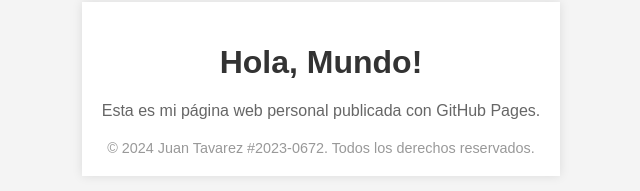
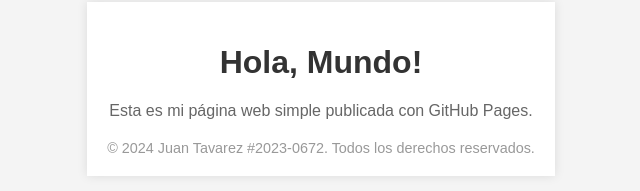
Before and after one commit to JuanAtavarez/juanatavarez.github.io, a plain HTML site: page index.html in a window 1280 px wide. Shown: the part 311-502 px from the top of the page, 319-959 px from the left. Drawn offline with Linux system fonts and the light colour scheme.

Commit message:
Update index.html

```diff
--- a/index.html
+++ b/index.html
@@ -9,7 +9,7 @@
 <body>
     <div class="container">
         <h1>Hola, Mundo!</h1>
-        <p>Esta es mi página web personal publicada con GitHub Pages.</p>
+        <p>Esta es mi página web simple publicada con GitHub Pages.</p>
         <footer>&copy; 2024 Juan Tavarez #2023-0672. Todos los derechos reservados.</footer>
     </div>
 </body>
```
